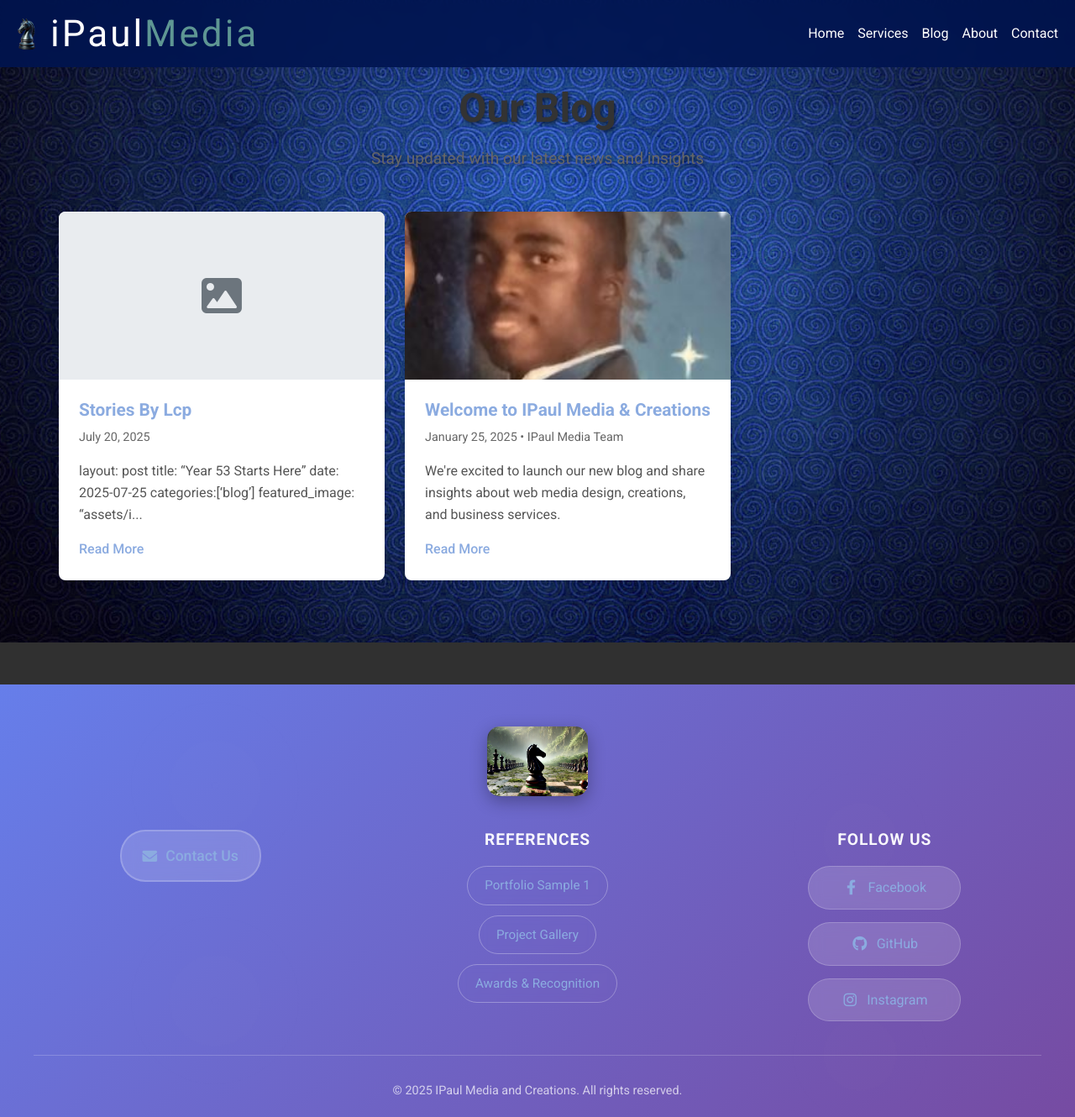
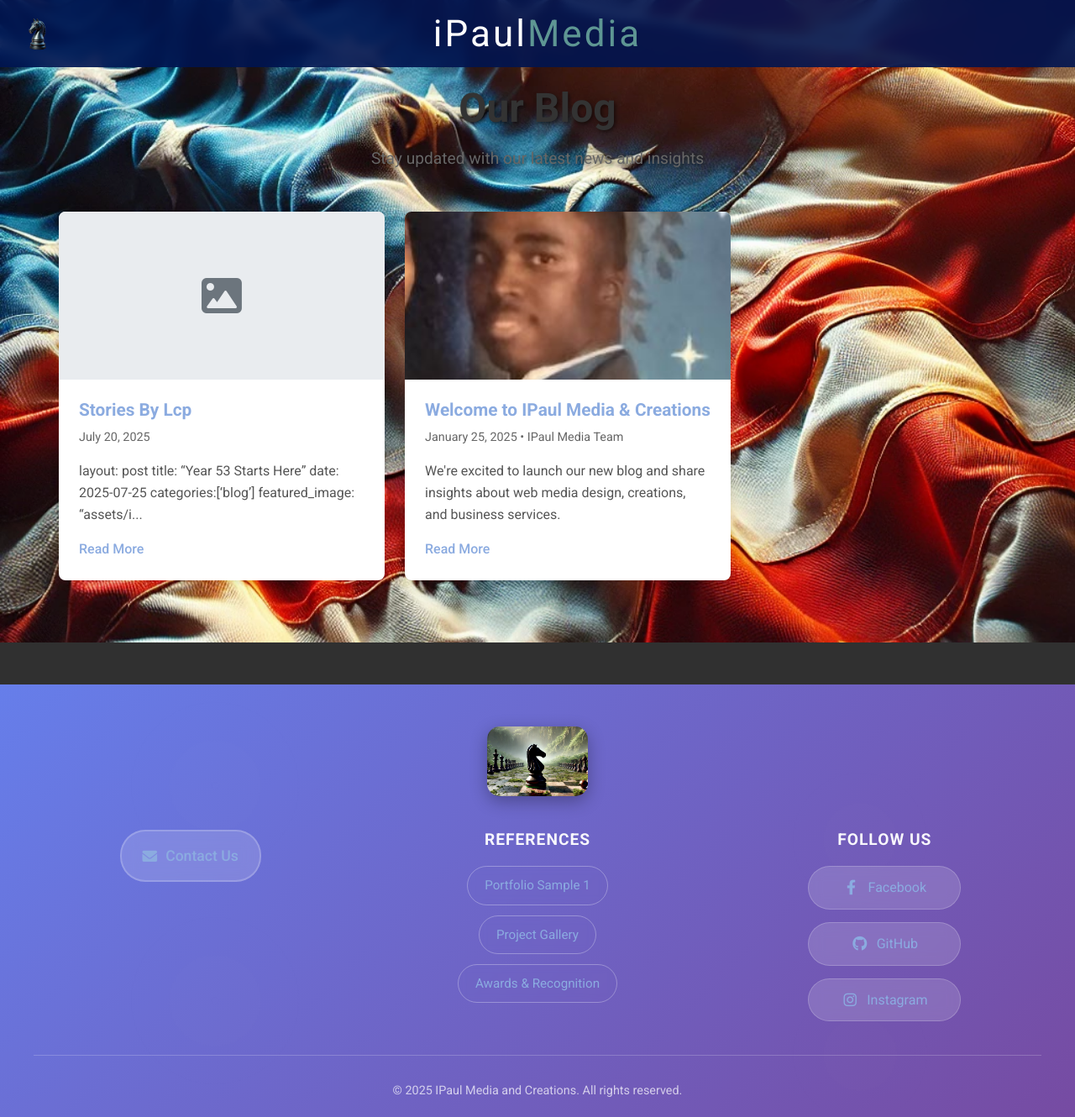
Before and after one commit to CancerCane/ipaul.us, a Jekyll site: the page built from blog.md, in a window 1280 px wide and 1330 px high. Shown: the whole window at 84% size. Built offline with Jekyll 4.4.1, drawn with Linux system fonts in a browser that asks for light colours.

Commit message:
Implement responsive design: icon-only navbar with dropdown, flag background on desktop, blue on mobile

```diff
--- a/_includes/navbar.html
+++ b/_includes/navbar.html
@@ -1,37 +1,12 @@
-<nav
-  class="navbar navbar-expand-md navbar-light fixed-top mask-custom shadow-0"
->
-  <div class="container-fluid">
-    <a class="navbar-brand d-flex align-items-center" href="{{ '/' | relative_url }}">
-      <img src="{{ '/assets/img/logo_header.png' | relative_url }}" alt="IPaul Media Logo" height="40" class="me-2 brand-logo">
-      <span class="brand-text">iPaul<span style="color: #5e9693">Media</span></span>
-    </a>
+<nav class="navbar navbar-light fixed-top mask-custom shadow-0">
+  <div class="container-fluid justify-content-center position-relative">
+    <!-- Icon with dropdown trigger -->
+    <div class="nav-icon-wrapper">
+      <img src="{{ '/assets/img/logo_header.png' | relative_url }}" alt="IPaul Media Logo" height="40" class="nav-icon">
 
-    <!-- Desktop navigation -->
-    <div class="navbar-collapse d-none d-md-flex" id="navbarCollapse">
-      <ul class="navbar-nav ms-auto mb-2 mb-md-0">
-        <li class="nav-item active">
-          <a class="nav-link" aria-current="page" href="{{ '/' | relative_url }}">Home</a>
-        </li>
-        <li class="nav-item">
-          <a class="nav-link" href="{{ '/services.html' | relative_url }}">Services</a>
-        </li>
-        <li class="nav-item">
-          <a class="nav-link" href="{{ '/blog' | relative_url }}">Blog</a>
-        </li>
-        <li class="nav-item">
-          <a class="nav-link" href="{{ '/about.html' | relative_url }}" tabindex="-1">About</a>
-        </li>
-        <li class="nav-item">
-          <a class="nav-link" href="{{ '/contact.html' | relative_url }}">Contact</a>
-        </li>
-      </ul>
-    </div>
-
-    <!-- Mobile navigation with hover effect -->
-    <div class="mobile-nav-wrapper d-md-none">
-      <div class="mobile-nav-dropdown">
-        <ul class="mobile-nav-menu">
+      <!-- Dropdown menu modal -->
+      <div class="nav-dropdown-modal">
+        <ul class="nav-menu">
           <li><a href="{{ '/' | relative_url }}">Home</a></li>
           <li><a href="{{ '/services.html' | relative_url }}">Services</a></li>
           <li><a href="{{ '/blog' | relative_url }}">Blog</a></li>
@@ -40,5 +15,10 @@
         </ul>
       </div>
     </div>
+
+    <!-- Centered brand name -->
+    <a class="navbar-brand position-absolute" href="{{ '/' | relative_url }}">
+      iPaul<span style="color: #5e9693">Media</span>
+    </a>
   </div>
 </nav>
--- a/assets/css/styles.css
+++ b/assets/css/styles.css
@@ -190,7 +190,7 @@
 /* Hero Section Styling */
 .hero-section {
   height: 100vh;
-  background-image: url('../img/bgblue01.jpg');
+  background-image: url('../img/theflag.png');
   background-attachment: fixed;
   background-size: cover;
   background-position: center;
@@ -200,6 +200,13 @@
   /* Add overlay for better text readability */
   background-blend-mode: overlay;
   /* background-color: rgba(53, 56, 246, 0.919); */
+}
+
+/* Switch to blue background on smaller screens */
+@media (max-width: 768px) {
+  .hero-section {
+    background-image: url('../img/bgblue01.jpg');
+  }
 }
 
 .hero-container {
@@ -264,7 +271,7 @@
 
 /* Services Section Styling */
 .services-section {
-  background-image: url('../img/bgblue01.jpg');
+  background-image: url('../img/theflag.png');
   background-attachment: fixed;
   background-size: cover;
   background-position: center;
@@ -274,6 +281,13 @@
   /* Add overlay for better content readability */
   background-blend-mode: overlay;
   /* background-color: rgba(249, 249, 249, 0.9); */
+}
+
+/* Switch to blue background on smaller screens */
+@media (max-width: 768px) {
+  .services-section {
+    background-image: url('../img/bgblue01.jpg');
+  }
 }
 
 /* Footer Styles */
@@ -515,6 +529,117 @@
   }
 }
 
+/* New Navbar Design Styles */
+.nav-icon-wrapper {
+  position: absolute;
+  left: 20px;
+  top: 50%;
+  transform: translateY(-50%);
+}
+
+.nav-icon {
+  cursor: pointer;
+  transition: all 0.3s ease;
+  border-radius: 50%;
+  padding: 5px;
+}
+
+.nav-icon:hover {
+  transform: scale(1.1) rotate(10deg);
+  box-shadow: 0 0 20px rgba(255, 255, 255, 0.3);
+}
+
+.nav-dropdown-modal {
+  position: absolute;
+  top: calc(100% + 20px);
+  left: 0;
+  background: rgba(255, 255, 255, 0.95);
+  backdrop-filter: blur(10px);
+  border-radius: 15px;
+  padding: 20px;
+  opacity: 0;
+  visibility: hidden;
+  transform: translateY(-10px);
+  transition: all 0.3s ease;
+  min-width: 200px;
+  box-shadow: 0 10px 30px rgba(0, 0, 0, 0.2);
+  z-index: 1000;
+}
+
+.nav-icon-wrapper:hover .nav-dropdown-modal {
+  opacity: 1;
+  visibility: visible;
+  transform: translateY(0);
+}
+
+.nav-menu {
+  list-style: none;
+  padding: 0;
+  margin: 0;
+}
+
+.nav-menu li {
+  margin-bottom: 15px;
+}
+
+.nav-menu li:last-child {
+  margin-bottom: 0;
+}
+
+.nav-menu a {
+  color: #333;
+  text-decoration: none;
+  display: block;
+  padding: 12px 20px;
+  border-radius: 8px;
+  transition: all 0.3s ease;
+  font-weight: 500;
+  font-size: 1rem;
+}
+
+.nav-menu a:hover {
+  background: rgba(94, 150, 147, 0.1);
+  transform: translateX(5px);
+  color: #5e9693;
+}
+
+/* Centered navbar brand */
+.navbar-brand {
+  position: relative !important;
+  transform: none !important;
+  margin: 0 auto;
+  color: #333;
+}
+
+/* Responsive adjustments */
+@media (max-width: 768px) {
+  .navbar-brand {
+    font-size: 2rem;
+  }
+
+  .nav-icon {
+    height: 35px;
+  }
+
+  .nav-dropdown-modal {
+    background: rgba(0, 20, 80, 0.95);
+  }
+
+  .nav-menu a {
+    color: #ffffff;
+  }
+
+  .nav-menu a:hover {
+    background: rgba(255, 255, 255, 0.1);
+    color: #ffffff;
+  }
+
+  /* Adjust text colors for blue background on mobile */
+  .navbar.mask-custom .navbar-brand {
+    color: #ffffff !important;
+  }
+}
+
 /* Mobile Knight Icon Navigation Styles */
 .brand-logo {
   transition: all 0.3s ease;
--- a/blog.md
+++ b/blog.md
@@ -48,12 +48,19 @@
 <style>
 .blog-section {
   padding: 100px 0 50px;
-  background-image: url('{{ "/assets/img/bgblue01.jpg" | relative_url }}');
+  background-image: url('{{ "/assets/img/theflag.png" | relative_url }}');
   background-attachment: fixed;
   background-size: cover;
   background-position: center;
   background-repeat: no-repeat;
   position: relative;
+}
+
+/* Switch to blue background on smaller screens */
+@media (max-width: 768px) {
+  .blog-section {
+    background-image: url('{{ "/assets/img/bgblue01.jpg" | relative_url }}');
+  }
 }
 
 .blog-title {
```
